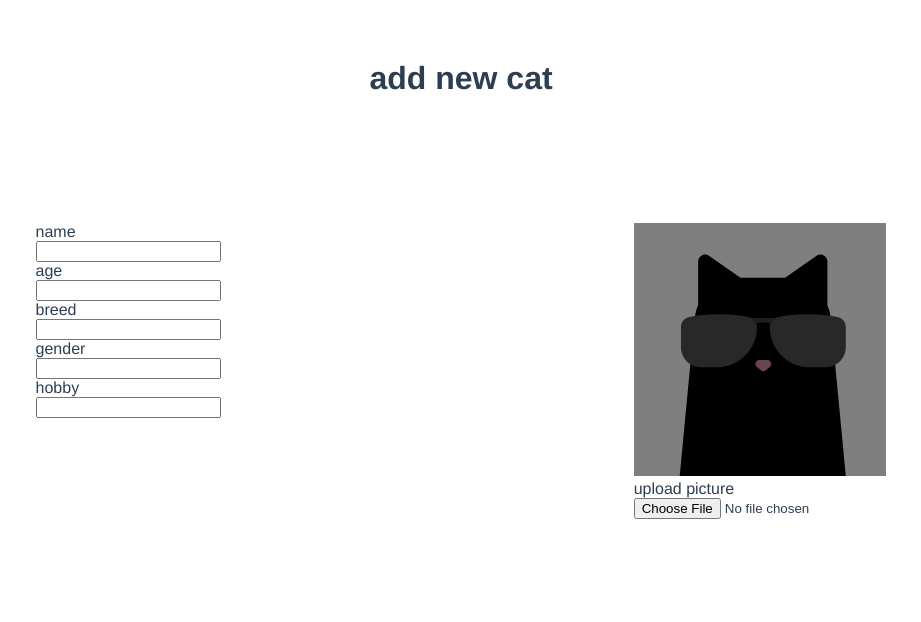
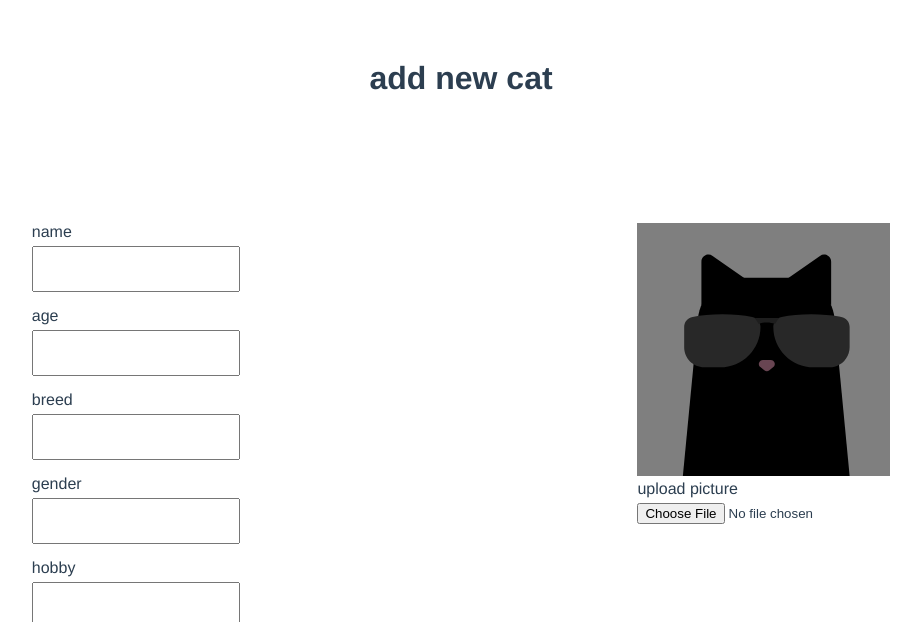
Before and after one commit to shaniashn/the-famous-cat, a Vue app: page /add-new in a window 1280 px wide. Shown: the top 622 px of the page, without its empty margins (179-1100 px from the left). Built offline with nearby package versions, Linux system fonts and the light colour scheme.

Commit message:
feat: add container style website

```diff
--- a/src/CatForm.vue
+++ b/src/CatForm.vue
@@ -33,7 +33,6 @@ export default {
   },
   methods: {
     logFile(){
-
       const files = document.getElementById('input-file').files;
       console.log("files ", files);
       const img = document.getElementsByTagName('img')[0];
@@ -50,6 +49,17 @@ export default {
   justify-content: space-around;
 }
 
+.form {
+  container-name: form;
+  width: 200px;
+}
+
+@container form (width > 100px) {
+  input::placeholder {
+    color: blue;
+  }
+}
+
 h1 {
   margin-bottom: 10%;
 }
@@ -60,6 +70,17 @@ input {
   text-align: start;
 }
 
+label {
+  margin-bottom: 5px;
+}
+
+input {
+  margin-bottom: 15px;
+  min-height: 40px;
+  min-width: 100%;
+
+}
+
 .image {
   max-width: 20%;
 }
```
